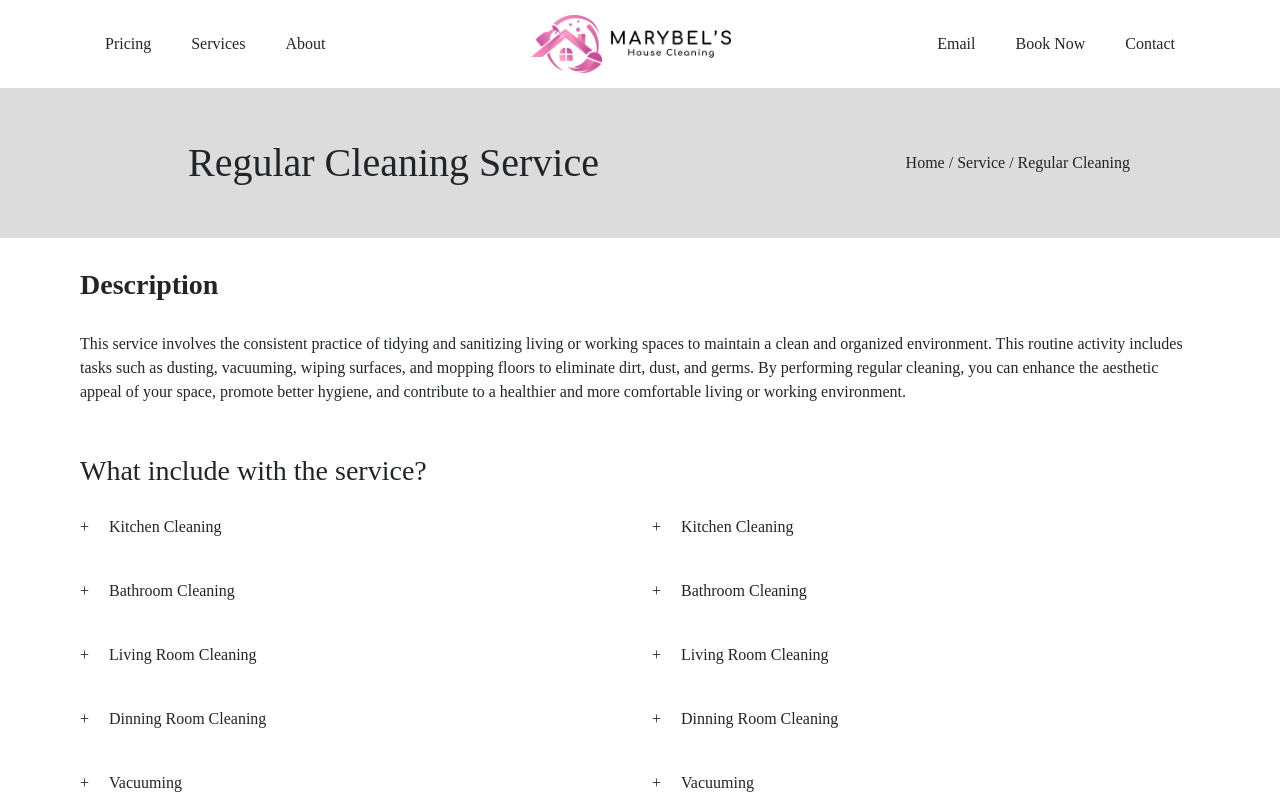
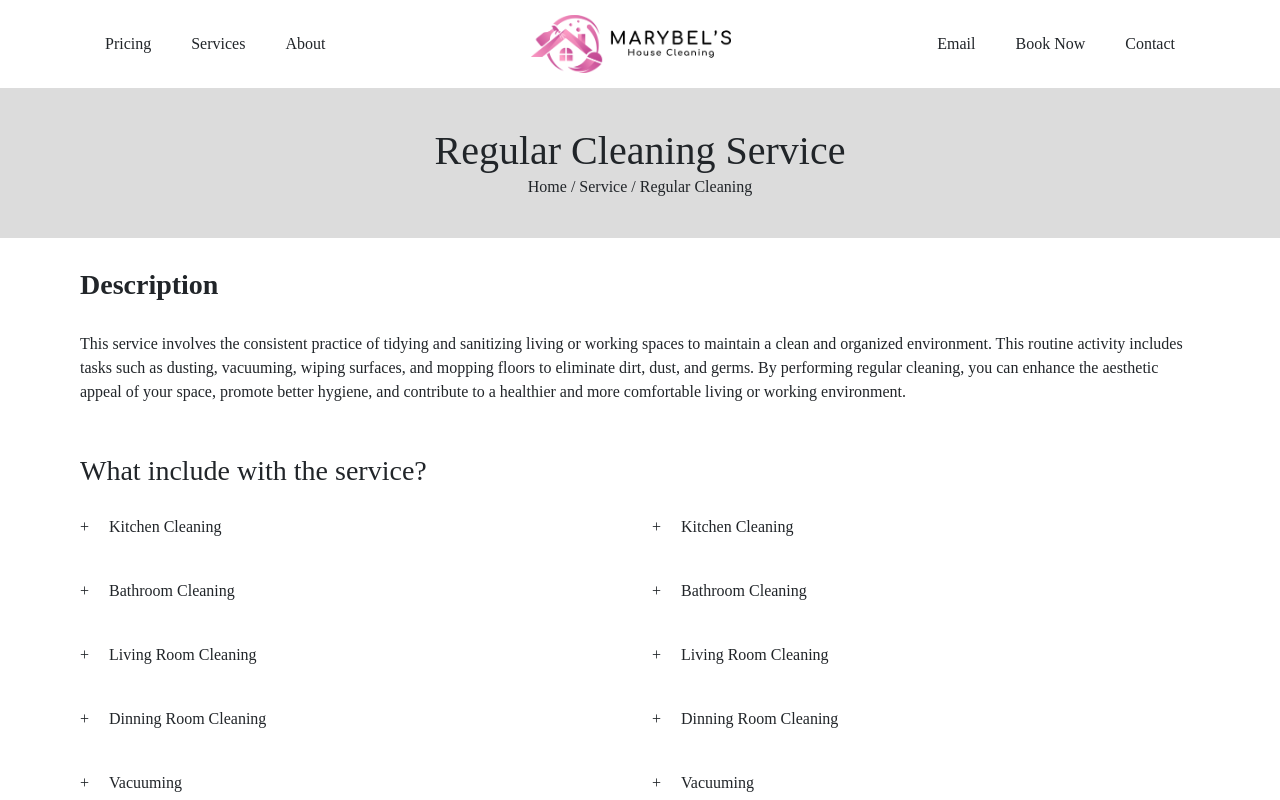
Before and after one commit to OverseerAtom/Marybels-House-Cleaning, a React (Create React App) app in the folder client/: page /services/regular in a window 1280 px wide. Shown: the top 800 px of the page. Built offline with nearby package versions, Linux system fonts and the light colour scheme.

Commit message:
fixed header

```diff
--- a/client/src/components/css/service_template.module.css
+++ b/client/src/components/css/service_template.module.css
@@ -10,16 +10,14 @@
 .pageHeader{
     display: flex;
     align-items: center;
-    justify-content: space-between;
+    justify-content: center;
     width: 100%;
     height: 150px;
     background-color: rgb(220, 220, 220);
 }
-.pageHeader h1{
-    margin-left: 188px;
-}
-.pageHeader p{
-    margin-right: 150px;
+
+.textContainer{
+    max-width: 1050px;
 }
 
 .contentContainer{
--- a/client/src/components/js/service-template.js
+++ b/client/src/components/js/service-template.js
@@ -7,8 +7,10 @@ const ServiceTemplate = () => {
     return(
         <div className={styles.mainContainer}>
             <div className={`col text-center text-left ${styles.pageHeader}`}>
-                <h1>Regular Cleaning Service</h1>
-                <p>Home / Service / Regular Cleaning</p>
+                <div className={styles.textContainer}>
+                    <h1>Regular Cleaning Service</h1>
+                    <p>Home / Service / Regular Cleaning</p>
+                </div>
             </div>
             <div className={styles.contentContainer}>
                 <div className={styles.introContainer}>
```
